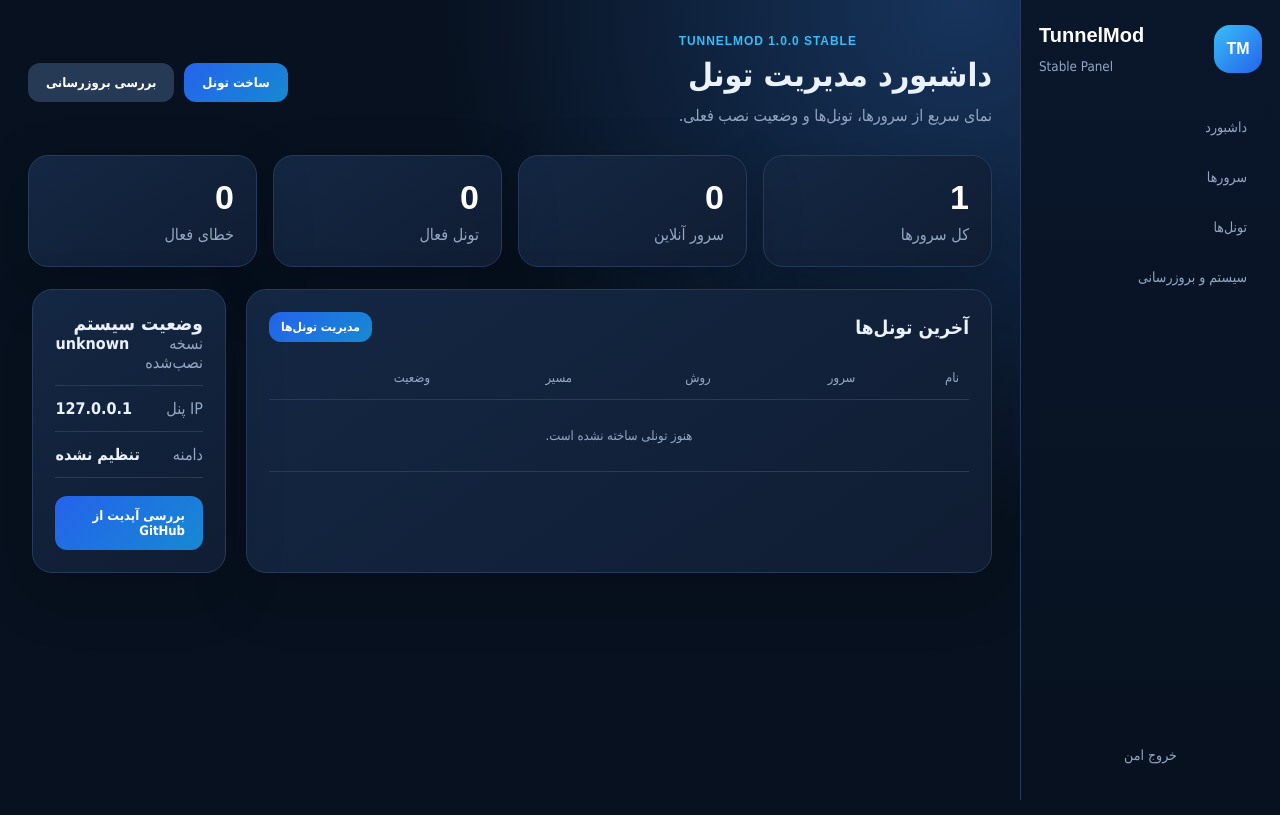
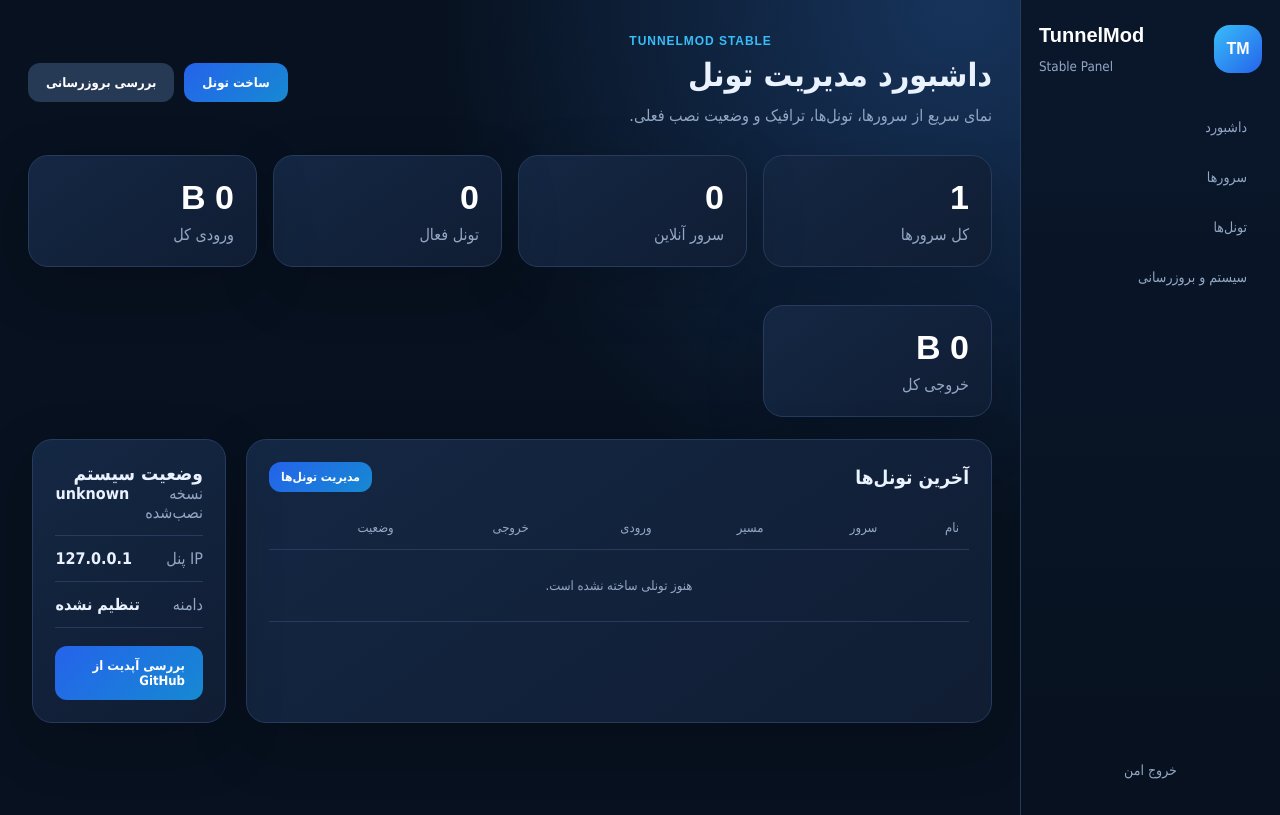
Before and after one commit to hazhan4268/tunnelmod, a Flask app: page / in a window 1280 px wide. Run offline with Flask 3, Linux system fonts and the light colour scheme; the visitor is signed in with stand-in values (Sample User, id 1); tables that the repository leaves empty hold one stand-in row (values such as "Sample post"); data that the repository does not hold is empty; parts of the project's set-up code (start-up, migrations or seed data) failed here and were passed over.

Commit message:
Show traffic summary on dashboard

```diff
--- a/tunnel_panel/templates/dashboard.html
+++ b/tunnel_panel/templates/dashboard.html
@@ -2,26 +2,32 @@
 {% block title %}داشبورد | TunnelMod{% endblock %}
 {% block content %}
 <div class="hero">
-  <div><p class="eyebrow">TunnelMod 1.0.0 Stable</p><h1>داشبورد مدیریت تونل</h1><p class="muted">نمای سریع از سرورها، تونل‌ها و وضعیت نصب فعلی.</p></div>
+  <div><p class="eyebrow">TunnelMod Stable</p><h1>داشبورد مدیریت تونل</h1><p class="muted">نمای سریع از سرورها، تونل‌ها، ترافیک و وضعیت نصب فعلی.</p></div>
   <div class="hero-actions"><a class="button" href="{{ url_for('tunnels') }}">ساخت تونل</a><a class="button secondary" href="{{ url_for('system') }}">بررسی بروزرسانی</a></div>
 </div>
-<section class="stats">
+<section class="stats wide-stats">
   <div class="stat card"><strong>{{ stats.servers }}</strong><span>کل سرورها</span></div>
   <div class="stat card"><strong>{{ stats.online }}</strong><span>سرور آنلاین</span></div>
   <div class="stat card"><strong>{{ stats.tunnels }}</strong><span>تونل فعال</span></div>
-  <div class="stat card"><strong>{{ stats.errors }}</strong><span>خطای فعال</span></div>
+  <div class="stat card"><strong>{{ stats.traffic_in|bytes }}</strong><span>ورودی کل</span></div>
+  <div class="stat card"><strong>{{ stats.traffic_out|bytes }}</strong><span>خروجی کل</span></div>
 </section>
 <section class="grid two">
   <div class="card">
     <div class="section-title"><h2>آخرین تونل‌ها</h2><a class="button small" href="{{ url_for('tunnels') }}">مدیریت تونل‌ها</a></div>
-    <div class="table-wrap"><table>
-      <thead><tr><th>نام</th><th>سرور</th><th>روش</th><th>مسیر</th><th>وضعیت</th></tr></thead>
+    <div class="table-wrap"><table class="responsive-table">
+      <thead><tr><th>نام</th><th>سرور</th><th>مسیر</th><th>ورودی</th><th>خروجی</th><th>وضعیت</th></tr></thead>
       <tbody>
       {% for t in tunnels %}
-        <tr><td>{{ t.name }}</td><td>{{ t.server_name }}</td><td><code>{{ t.mode }}</code></td>
-        <td><span dir="ltr">:{{ t.listen_port }} → {{ t.host }}:{{ t.target_port }}</span></td>
-        <td><span class="badge {{ t.status }}">{{ t.status }}</span></td></tr>
-      {% else %}<tr><td colspan="5" class="empty">هنوز تونلی ساخته نشده است.</td></tr>{% endfor %}
+        <tr>
+          <td data-label="نام">{{ t.name }}</td>
+          <td data-label="سرور">{{ t.server_name }}</td>
+          <td data-label="مسیر"><span dir="ltr">:{{ t.listen_port }} → {{ t.host }}:{{ t.target_port }}</span></td>
+          <td data-label="ورودی"><strong dir="ltr">{{ t.traffic_in_bytes|bytes }}</strong></td>
+          <td data-label="خروجی"><strong dir="ltr">{{ t.traffic_out_bytes|bytes }}</strong></td>
+          <td data-label="وضعیت"><span class="badge {{ t.status }}">{{ t.status }}</span></td>
+        </tr>
+      {% else %}<tr><td colspan="6" class="empty">هنوز تونلی ساخته نشده است.</td></tr>{% endfor %}
       </tbody>
     </table></div>
   </div>
```
